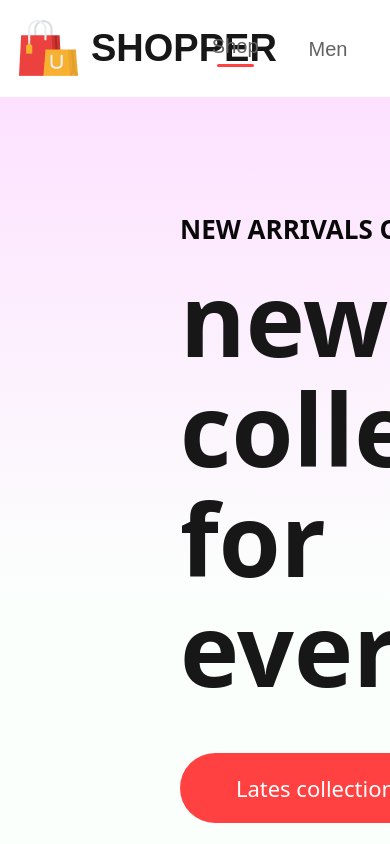
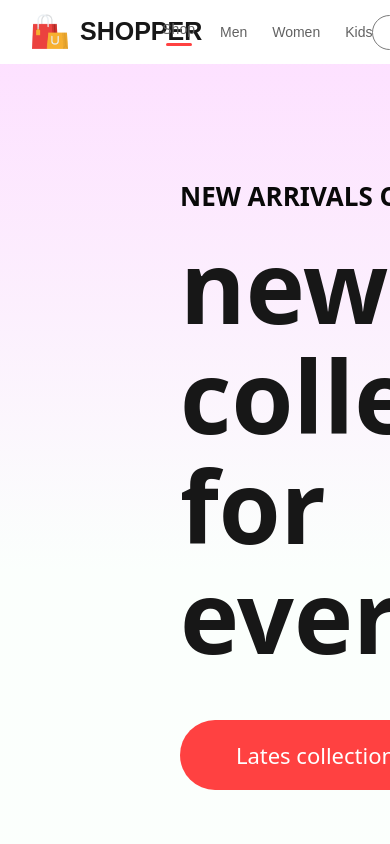
Before and after one commit to jamalabdulnasir220/E-commerce, a React (Vite) app: page / in a window 390 px wide. Shown: the top 844 px of the page. Built offline with nearby package versions, Linux system fonts and the light colour scheme.

Commit message:
responsiveness

```diff
--- a/src/components/navbar/Navbar.tsx
+++ b/src/components/navbar/Navbar.tsx
@@ -7,17 +7,19 @@ import { ShopContext } from "../../context/ShopContext";
 const Navbar = () => {
   const [menu, setMenu] = useState("shop");
 
-  const {getTotalCartItems} = useContext(ShopContext)
+  const { getTotalCartItems } = useContext(ShopContext);
 
   return (
-    <div className="font-poppins flex justify-around p-[16px] shadow-xs shadow-black">
+    <div className="font-poppins flex justify-around p-[16px] shadow-xs shadow-black max-xl:py-[12px] max-xl:px-[50px] max-lg:py-[12px] max-lg:px-[30px]">
       {/* Logo */}
       <div className="flex items-center gap-[10px]">
-        <img src={logo} alt="logo" className="" />
-        <p className="text-[#171717] text-[38px] font-semibold">SHOPPER</p>
+        <img src={logo} alt="logo" className="max-xl:w-[40px]" />
+        <p className="text-[#171717] text-[38px] font-semibold max-xl:text-[25px]">
+          SHOPPER
+        </p>
       </div>
       {/* nav items */}
-      <ul className="flex items-center gap-[50px] text-[#626262] text-[20px] font-medium">
+      <ul className="flex items-center gap-[50px] text-[#626262] text-[20px] font-medium max-xl:gap-[30px] max-xl:text-base max-lg:gap-[25px] max-lg:text-[14px]">
         <li
           onClick={() => setMenu("shop")}
           className="flex flex-col items-center justify-center gap-[3px] cursor-pointer"
@@ -64,17 +66,17 @@ const Navbar = () => {
         </li>
       </ul>
       {/* log in */}
-      <div className="flex items-center gap-[45px]">
+      <div className="flex items-center gap-[45px] max-xl:gap-[30px]">
         <Link to={"/login"}>
           {" "}
-          <button className="w-[157px] h-[58px] outline-hidden border border-[#7a7a7a] rounded-[75px] text-[#515151] text-[20px] font-medium bg-white cursor-pointer active:bg-[#f5f5f5]">
+          <button className="w-[157px] h-[58px] outline-hidden border border-[#7a7a7a] rounded-[75px] text-[#515151] text-[20px] font-medium bg-white cursor-pointer active:bg-[#f5f5f5] max-xl:w-[120px] max-xl:h-[45px] max-xl:text-base max-lg:w-[80px] max-lg:h-[35px] max-lg:text-[14px]">
             Login
           </button>
         </Link>
         <Link to={"/cart"}>
-          <img src={cart_icon} alt="cart" />
+          <img src={cart_icon} alt="cart" className="max-lg:w-[30px]"/>
         </Link>
-        <div className="w-[22px] h-[22px] flex items-center justify-center -mt-[35px] -ml-[55px] rounded-[11px] text-[14px] bg-red-500 text-white">
+        <div className="w-[22px] h-[22px] flex items-center justify-center -mt-[35px] -ml-[55px] rounded-[11px] text-[14px] bg-red-500 text-white max-xl:-ml-[40px] max-xl:text-[12px] max-lg:w-[18px] max-lg:h-[18px]">
           {getTotalCartItems()}
         </div>
       </div>
```
